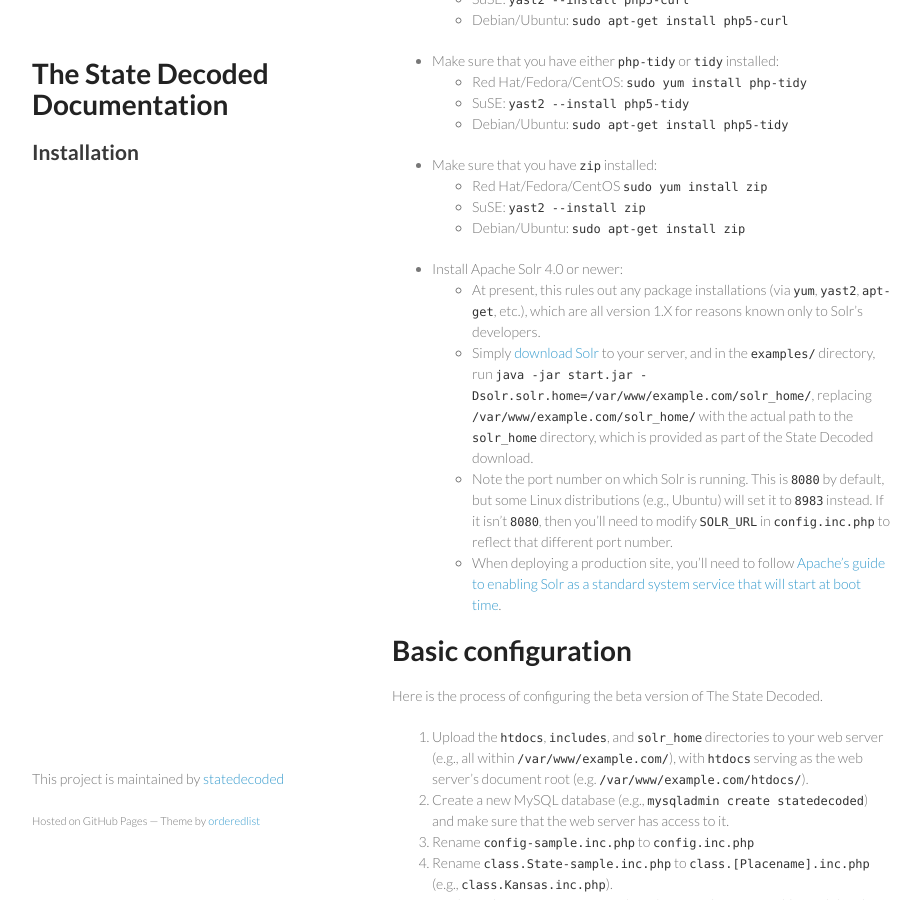
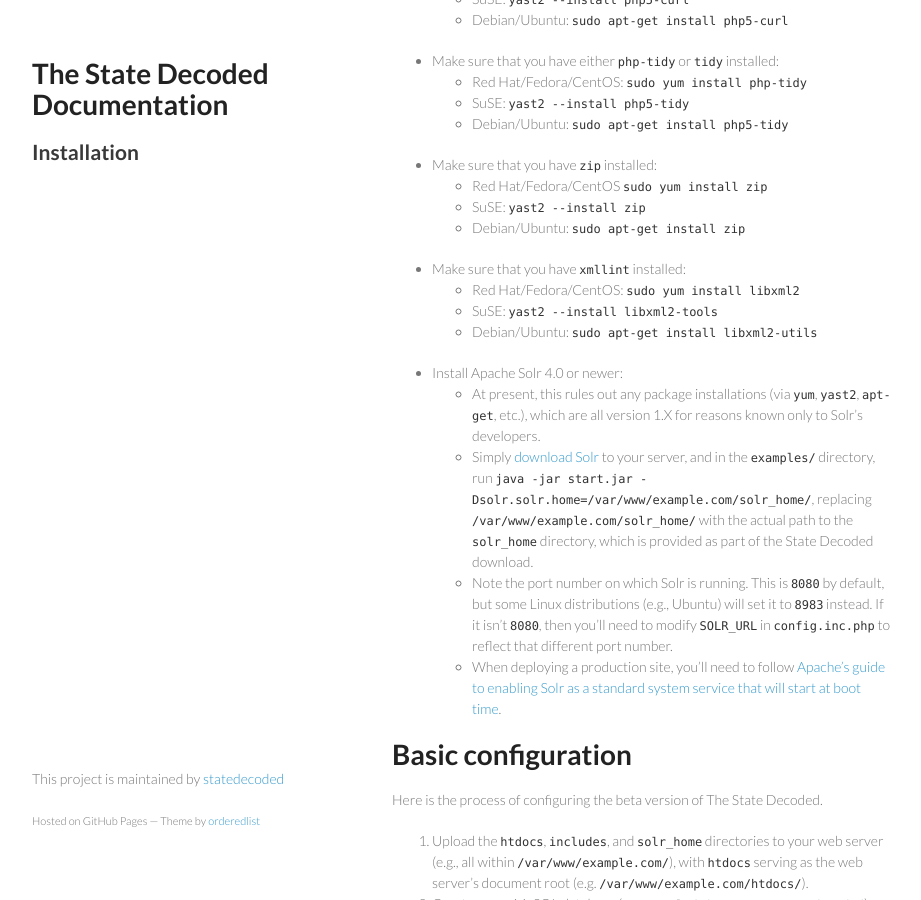
Before and after one commit to statedecoded/documentation, a Jekyll site: the page built from installation.md, in a window 1280 px wide and 900 px high, scrolled down 944 px. Shown: the whole window, without its empty margins (178-1099 px from the left). Built offline with Jekyll 4.4.1, drawn with Linux system fonts in a browser that asks for light colours.

Commit message:
Include xmllint in the requirements
Per statedecoded/statedecoded#433.

```diff
--- a/installation.md
+++ b/installation.md
@@ -36,6 +36,10 @@ The following programs and modules are required to run The State Decoded, in add
 	* Red Hat/Fedora/CentOS `sudo yum install zip`
 	* SuSE: `yast2 --install zip`
 	* Debian/Ubuntu: `sudo apt-get install zip`
+* Make sure that you have `xmllint` installed:
+	* Red Hat/Fedora/CentOS: `sudo yum install libxml2`
+	* SuSE: `yast2 --install libxml2-tools`
+	* Debian/Ubuntu: `sudo apt-get install libxml2-utils`
 * Install Apache Solr 4.0 or newer:
 	* At present, this rules out any package installations (via `yum`, `yast2`, `apt-get`, etc.), which are all version 1.X for reasons known only to Solr’s developers.
 	* Simply [download Solr](http://lucene.apache.org/solr/downloads.html) to your server, and in the `examples/` directory, run `java -jar start.jar -Dsolr.solr.home=/var/www/example.com/solr_home/`, replacing `/var/www/example.com/solr_home/` with the actual path to the `solr_home` directory, which is provided as part of the State Decoded download.
```
